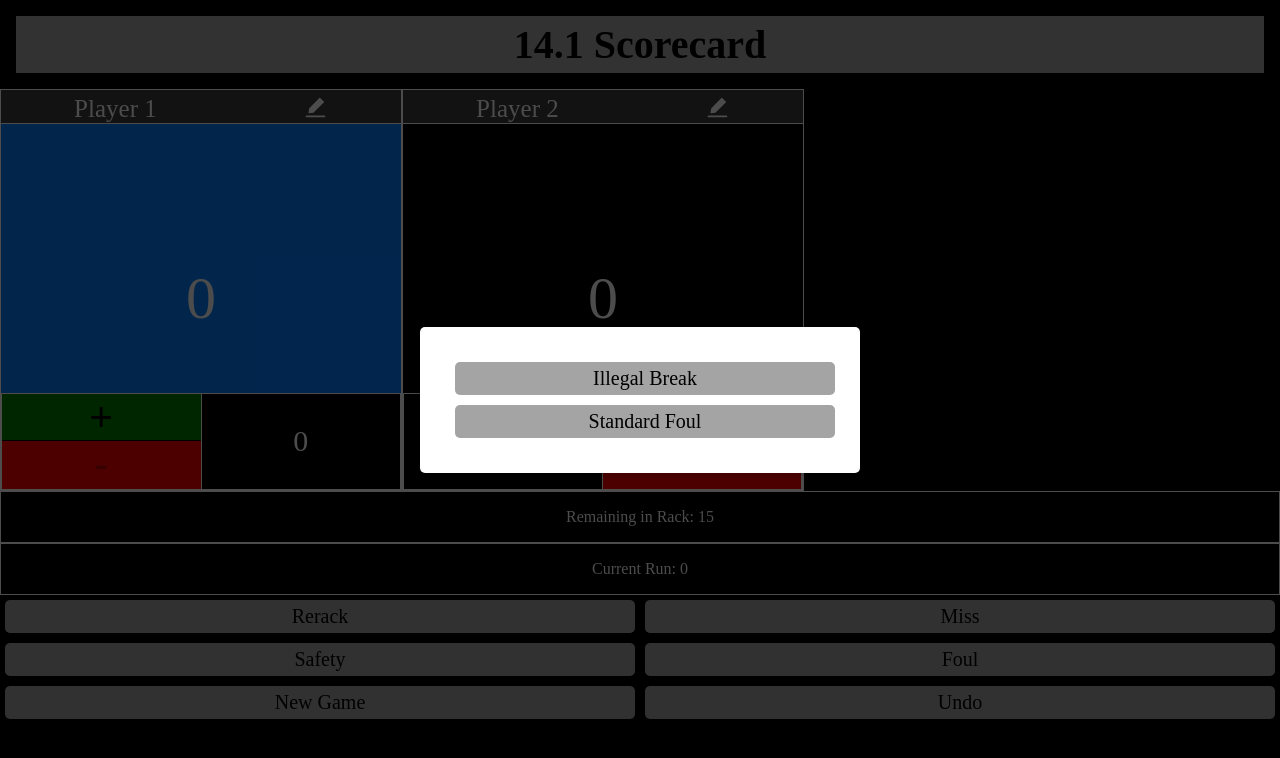
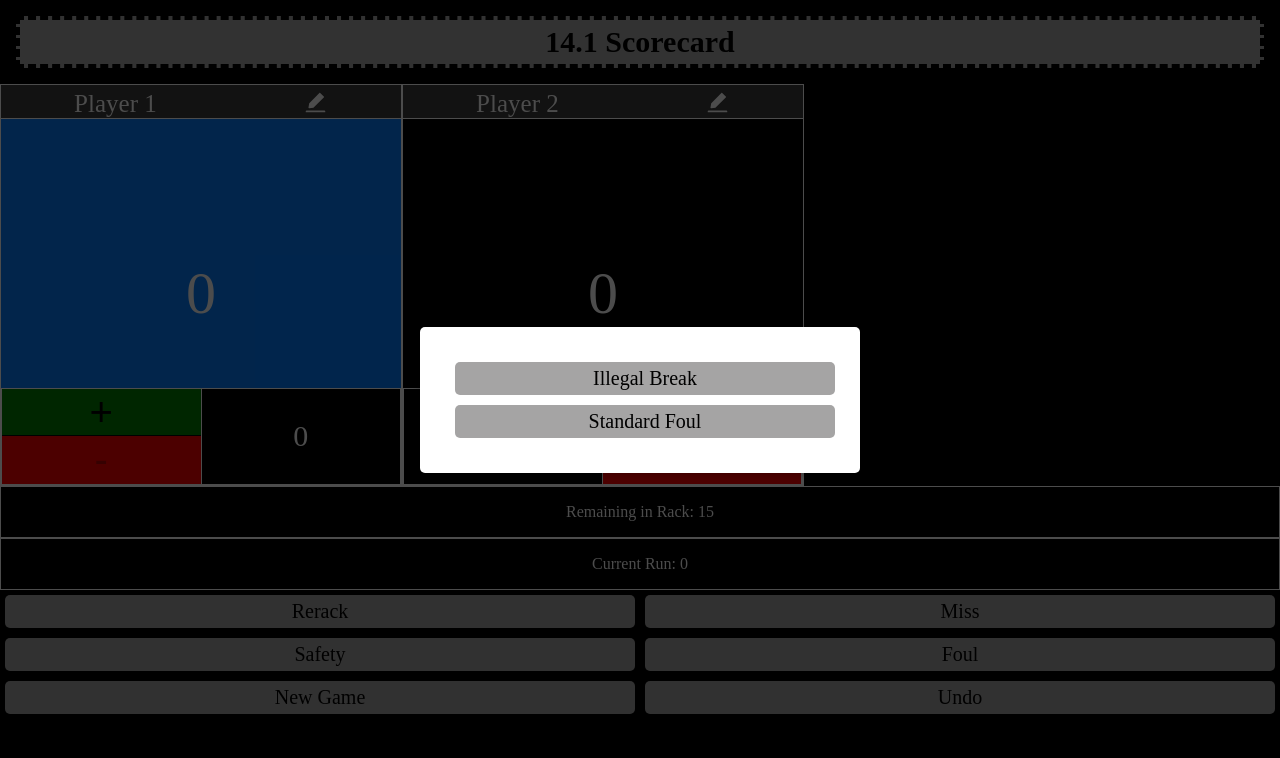
Before and after one commit to moviefan322/straight-pool-counter, a Next.js app: page / in a window 1280 px wide. Shown: the top 758 px of the page. Built offline with nearby package versions, Linux system fonts and the light colour scheme.

Commit message:
fixes header

```diff
--- a/src/pages/index.tsx
+++ b/src/pages/index.tsx
@@ -217,7 +217,7 @@ export default function Home() {
   return (
     <>
       <div className="header">
-        <h1>14.1 Scorecard</h1>
+        <h2>14.1 Scorecard</h2>
       </div>
       <div className="scorebox">
         <div className="playerbox">
--- a/src/styles/globals.css
+++ b/src/styles/globals.css
@@ -217,10 +217,11 @@ body {
   text-align: center;
 }
 
-.header h1 {
-  font-size: 40px;
+.header h2 {
+  font-size: 30px;
   margin: 1rem;
   background-color: rgb(169, 169, 169);
   color: black;
-  padding: .3rem;
+  padding: 0.3rem;
+  border: rgb(0, 0, 0) 4px dashed;
 }
```
